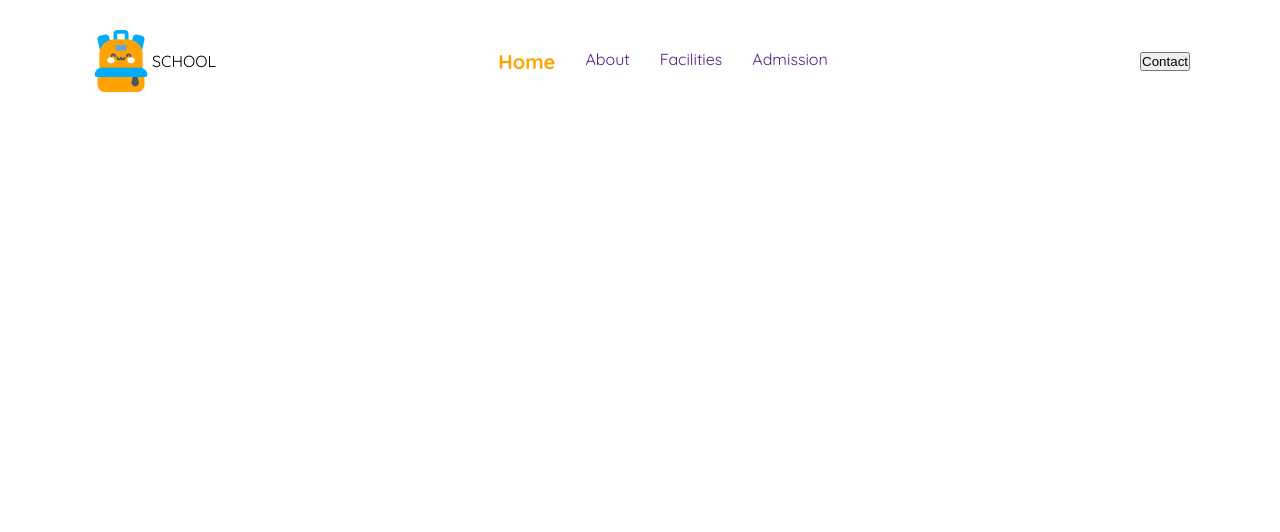
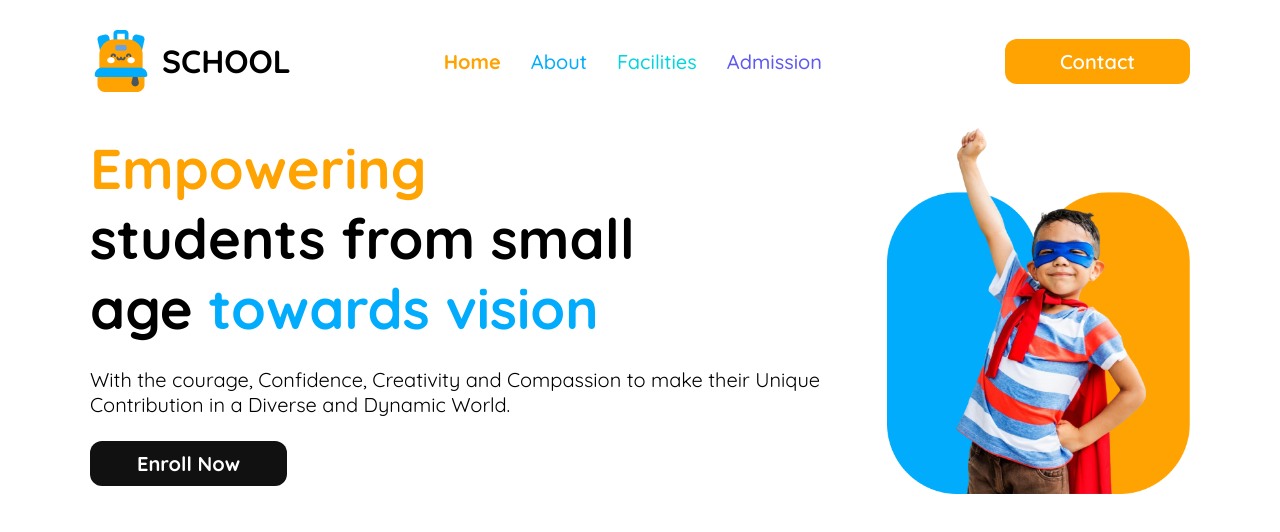
Before and after one commit to Shafkatellin/Assignmnet-2, a plain HTML site: page index.html in a window 1280 px wide. Drawn offline with Linux system fonts and the light colour scheme.

Commit message:
adding multiple styles with resposnsive

```diff
--- a/index.html
+++ b/index.html
@@ -14,19 +14,24 @@
             <img  src="assets/logo.png" alt="">
             <span class="span">SCHOOL</span>
         </div>
-
             <ul class="school-nav-item display-flex">
             <li class="nav-menu"><a class="nav-links" href=""><span id="home">Home</span></a></li>
             <li class="nav-menu"><a class="nav-links" href=""><span id="about">About</span></a></li>
             <li class="nav-menu"><a class="nav-links" href=""><span id="facilities">Facilities</span></a></li>
             <li class="nav-menu"><a class="nav-links" href=""><span id="admission">Admission</span></a></li>
             </ul>
-
         <button class="btn-primary">Contact</button>
-
        </nav>
-       <div>
-
+       <div class="school-details">
+            <div class="school-more-details">
+               <h3 class="scholl-title"><span id="empower">Empowering</span> <br>
+                students from small <br> age <span id="toward">towards vision</span></h3>
+               <p class="school-discription">With the courage, Confidence, Creativity and Compassion to make their Unique Contribution in a Diverse and Dynamic World.</p>
+               <button class="btn">Enroll Now</button>
+            </div>
+            <div>
+             <img src="assets/hero-kids.png" alt="">
+            </div>
        </div>
      </section>
     </header>
--- a/kid/kids.css
+++ b/kid/kids.css
@@ -1,6 +1,6 @@
 @import url('https://fonts.googleapis.com/css2?family=Quicksand:wght@300..700&display=swap');
 
-.quicksand-font {
+.quicksand-font{
     font-family: "Quicksand", serif;
     font-optical-sizing: auto;
     font-weight:400px;
@@ -38,11 +38,79 @@
     font-weight: 700;
 }
 #about{
+     color:#01ACFD ;
+     font-size:1.25rem ;
+     font-weight:500 ;
+}
+#facilities{
+    color:#05D4DF ;
+    font-size:1.25rem ;
+    font-weight:500 ;
+}
+#admission{
+    color:#5D58EF;
+    font-size:1.25rem;
+    font-weight:500;
+}
+.span{
+    font-size: 2rem;
+    font-weight: 700;
+     margin-left: 10px;
+}
+#empower{
+    color:#FEA301;
+}
+#toward{
+    color:#01ACFD;
+}
+img{
+    width: 100%;
+}
+.btn-primary{
+    background-color:#FEA301;
+    color: white;
+    padding: 10px 55px;
+    border-radius:12px;
+    border: none;
+    font-size: 1.25rem;
+    font-weight: 600;
+    font-family: Quicksand;
+}
+.school-details{
+    display: flex;
+    justify-content: center;
+    align-items: center;
+    gap: 50px;
+}
+.scholl-title{
+    font-size: 3.5rem;
+    font-weight: 700;
+}
+.school-discription{
+    font-size: 1.25rem;
+    font-weight: 400;
+    margin-top: 24px;
+    margin-bottom: 24px;
+}
+.btn{
+    background-color:#111111 ;
+    border-radius:12px;
+    border: none;
+    color: white;
+    font-size: 1.25rem;
+    font-weight: 700;
+    padding: 10px 47px;
+    font-family: Quicksand;
+}
+
+
+
+@media screen and (max-width:576px) {
+    .school-details, .navbar{
+        flex-direction: column-reverse;
+    }
+    .school-more-details{
+        text-align: center;
+    }
 
 }
-#facilities{
-
-}
-#admission{
-
-}
```
